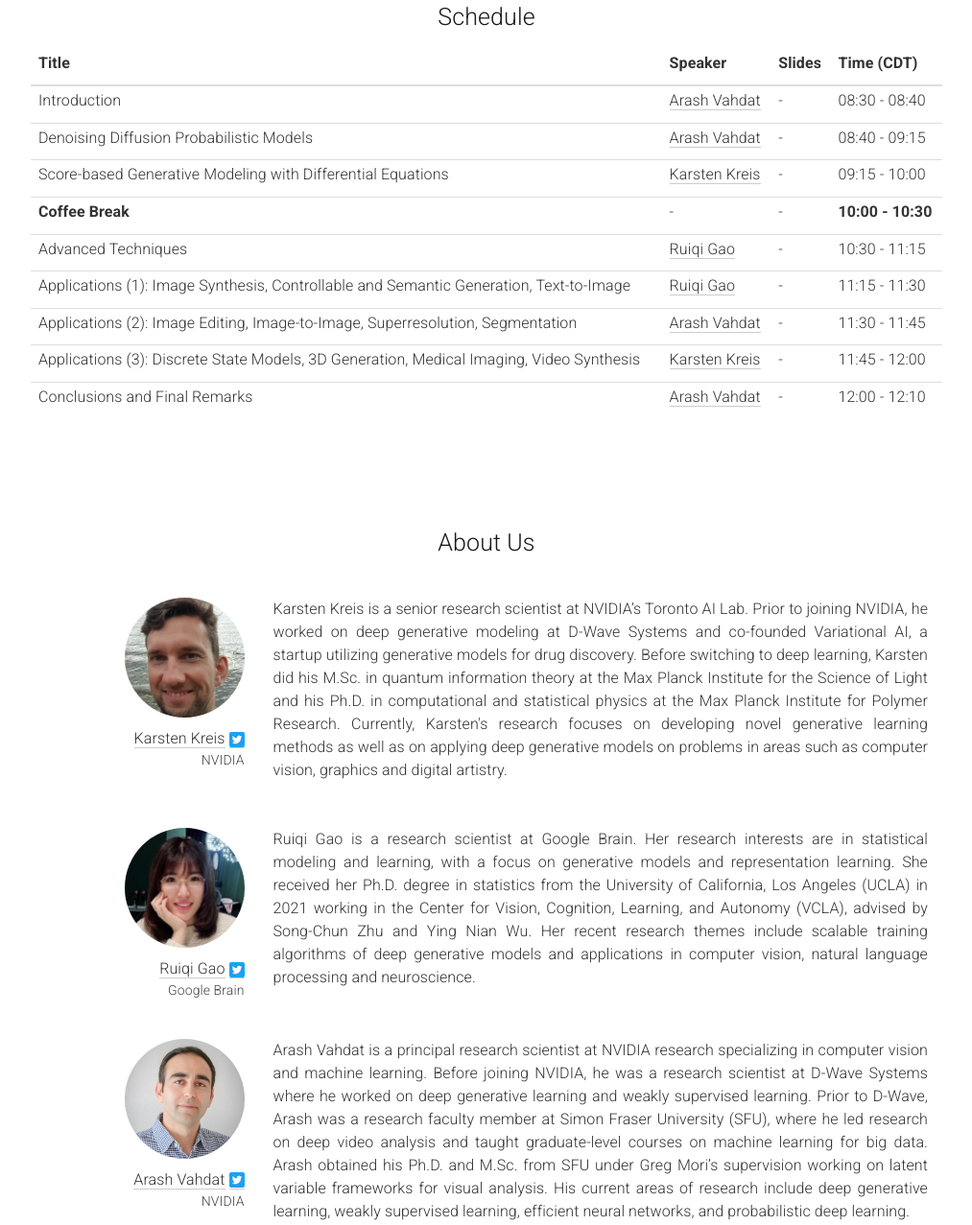
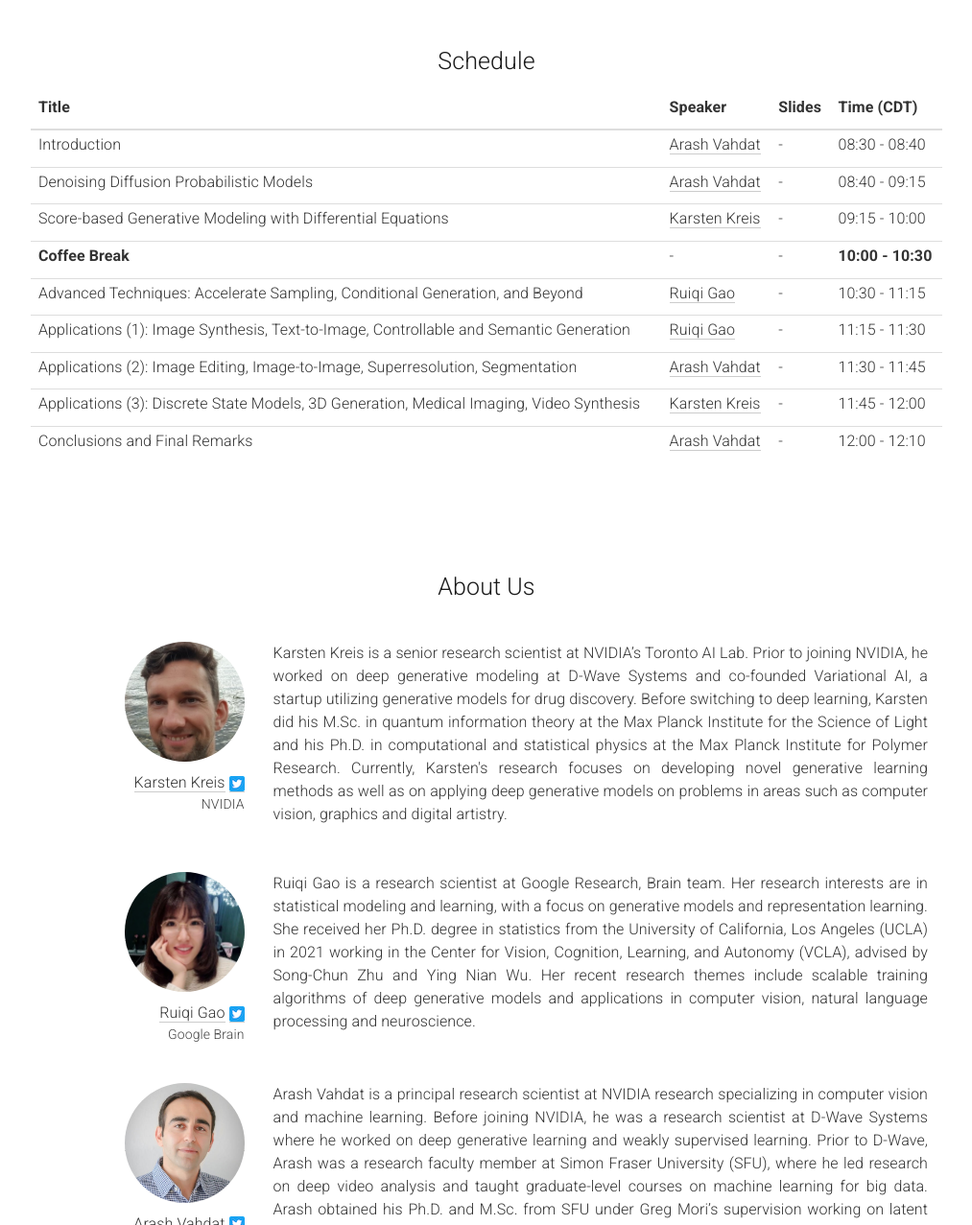
Before and after one commit to cvpr2022-tutorial-diffusion-models/cvpr2022-tutorial-diffusion-models.github.io, a plain HTML site: page index.html in a window 1280 px wide. Shown: the part 1817-3094 px from the top of the page at 96% size, without its empty margins (133-1146 px from the left). Drawn offline with nearby package versions, Linux system fonts and the light colour scheme.

Commit message:
update abstract and part3 title

```diff
--- a/index.html
+++ b/index.html
@@ -100,10 +100,10 @@
   Denoising diffusion models, also known as score-based generative models, have recently emerged as a powerful class of generative models. They demonstrate astonishing results in high-fidelity image generation, often even outperforming generative adversarial networks. Importantly, they additionally offer strong sample diversity and faithful mode coverage of the learnt data distribution. This implies that denoising diffusion models are well suited for learning models of complex and diverse data. Denoising diffusion models define a forward diffusion process that maps data to noise by gradually perturbing the input data. Data generation is achieved using a learnt, parametrized reverse process that performs iterative denoising, starting from pure random noise (see figure above). Although diffusion models are relatively new, they have already found many successful applications. For instance, they have been used in computer vision for image editing, controllable, semantic, and text-driven image synthesis, image-to-image translation, superresolution, image segmentation, as well as 3D shape generation and completion.
 </p>
 <p>
-  In this tutorial, we recapitulate the foundations of denoising diffusion models, including both their discrete-step formulation as well as their differential equation-based description. We also discuss practical implementation details relevant for practitioners and highlight connections to other, existing generative models, thereby putting denoising diffusion models into a broader context. Moreover, we review recent technical extensions and advanced methods for accelerated sampling. Slow sampling has been the main weakness of denoising diffusion models. However, recently many promising techniques to overcome this challenge have emerged. To demonstrate how denoising diffusion models can be tailored to vision use cases, we also review successful applications in computer vision.
+  In this tutorial, we recapitulate the foundations of denoising diffusion models, including both their discrete-step formulation as well as their differential equation-based description. We also discuss practical implementation details relevant for practitioners and highlight connections to other, existing generative models, thereby putting denoising diffusion models into a broader context. Moreover, we review recent technical extensions and advanced methods for accelerated sampling, conditional generation, and beyond. Slow sampling has been the main weakness of denoising diffusion models. However, many promising techniques to overcome this challenge have emerged. Recently denoising diffusion models have also made amazing progress in high-resolution conditional generation tasks, e.g., text-to-image generation, and we discuss several key advanced techiques to achieve that. To demonstrate how denoising diffusion models can be tailored to vision use cases, we also review successful applications in computer vision.
 </p>
 <p>
-  Considering diffusion models' unique strengths, this is, simultaneously offering high generation quality and also mode coverage and diversity, as well as recent works on fast sampling, we foresee that they will be adopted widely in computer vision and graphics.
+  Considering diffusion models' unique strengths, this is, simultaneously offering high generation quality and also mode coverage and diversity, as well as recent works on fast sampling and conditional generation, we foresee that they will be adopted widely in computer vision and graphics.
   Unfortunately, diffusion models rely on fairly technical concepts, and as a result in many application domains the true potential of these models has not been unleashed yet, as the community working on them is still relatively small. <b>The primary goal of this tutorial is to make diffusion models accessible to a wide computer vision audience by providing an introductory short course.</b> This tutorial will build on simple concepts in generative learning and will provide fundamental knowledge to interested researchers and practitioners to start working in this exciting area.
 </p>
 <br id="speakers" /><br/>
@@ -207,14 +207,14 @@
         </tr>
 
         <tr>
-            <td>Advanced Techniques</td>
+            <td>Advanced Techniques: Accelerate Sampling, Conditional Generation, and Beyond</td>
             <td><a href="https://ruiqigao.github.io/">Ruiqi Gao</a></td>
             <td>-</td>
             <td>10:30 - 11:15</td>
         </tr>
 
         <tr>
-            <td>Applications (1): Image Synthesis, Controllable and Semantic Generation, Text-to-Image</td>
+            <td>Applications (1): Image Synthesis, Text-to-Image, Controllable and Semantic Generation</td>
             <td><a href="https://ruiqigao.github.io/">Ruiqi Gao</a></td>
             <td>-</td>
             <td>11:15 - 11:30</td>
@@ -291,7 +291,7 @@
   </div>
   <div class="col-md-9">
     <p class="speaker-bio">
-Ruiqi Gao is a research scientist at Google Brain. Her research interests are in statistical modeling and learning, with a focus on generative models and representation learning. She received her Ph.D. degree in statistics from the University of California, Los Angeles (UCLA) in 2021 working in the Center for Vision,
+Ruiqi Gao is a research scientist at Google Research, Brain team. Her research interests are in statistical modeling and learning, with a focus on generative models and representation learning. She received her Ph.D. degree in statistics from the University of California, Los Angeles (UCLA) in 2021 working in the Center for Vision,
 Cognition, Learning, and Autonomy (VCLA), advised by Song-Chun Zhu and Ying Nian Wu. Her recent research themes include scalable training algorithms of deep generative models and applications in computer vision, natural language processing and neuroscience.
     </p>
   </div>
```
